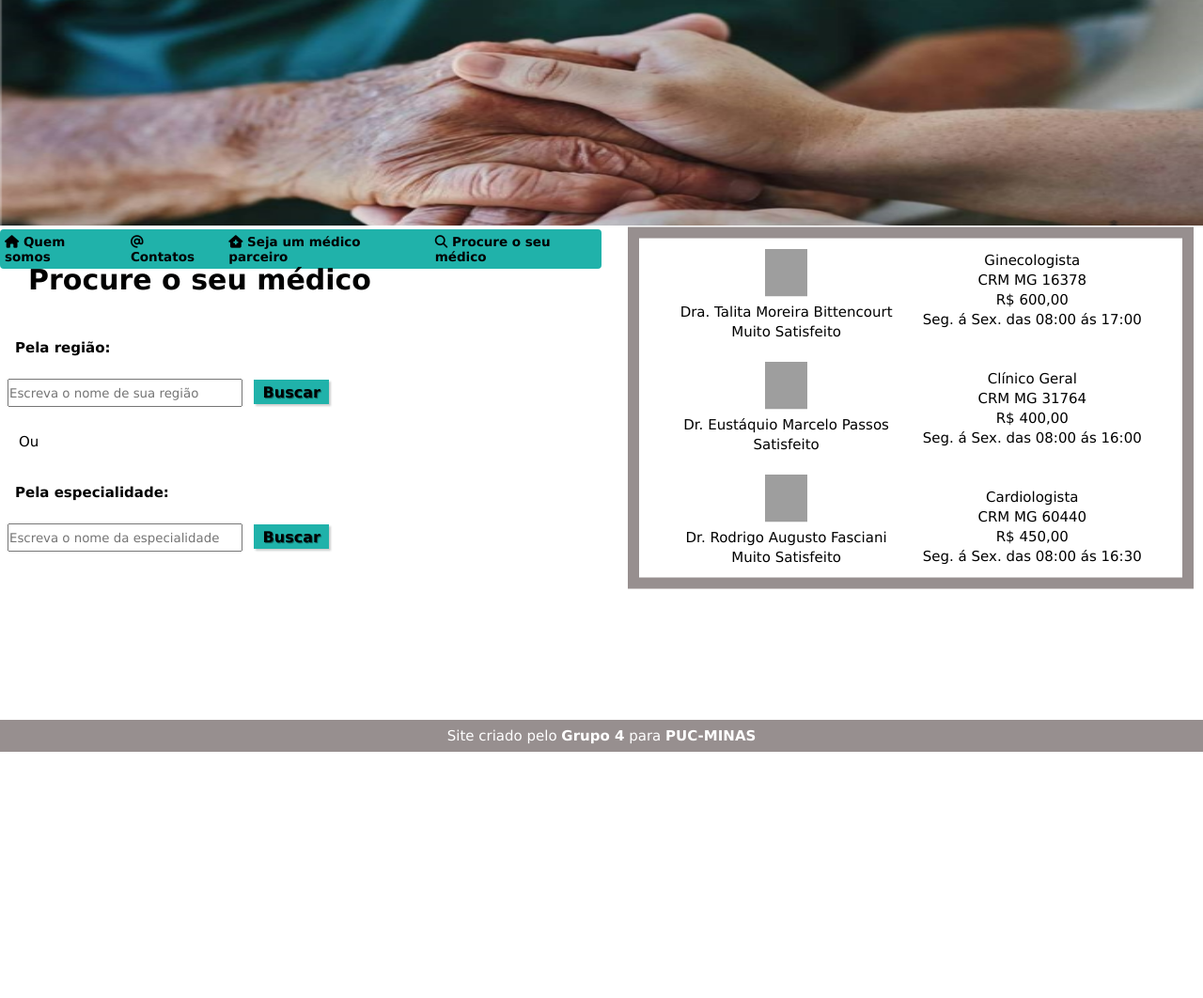
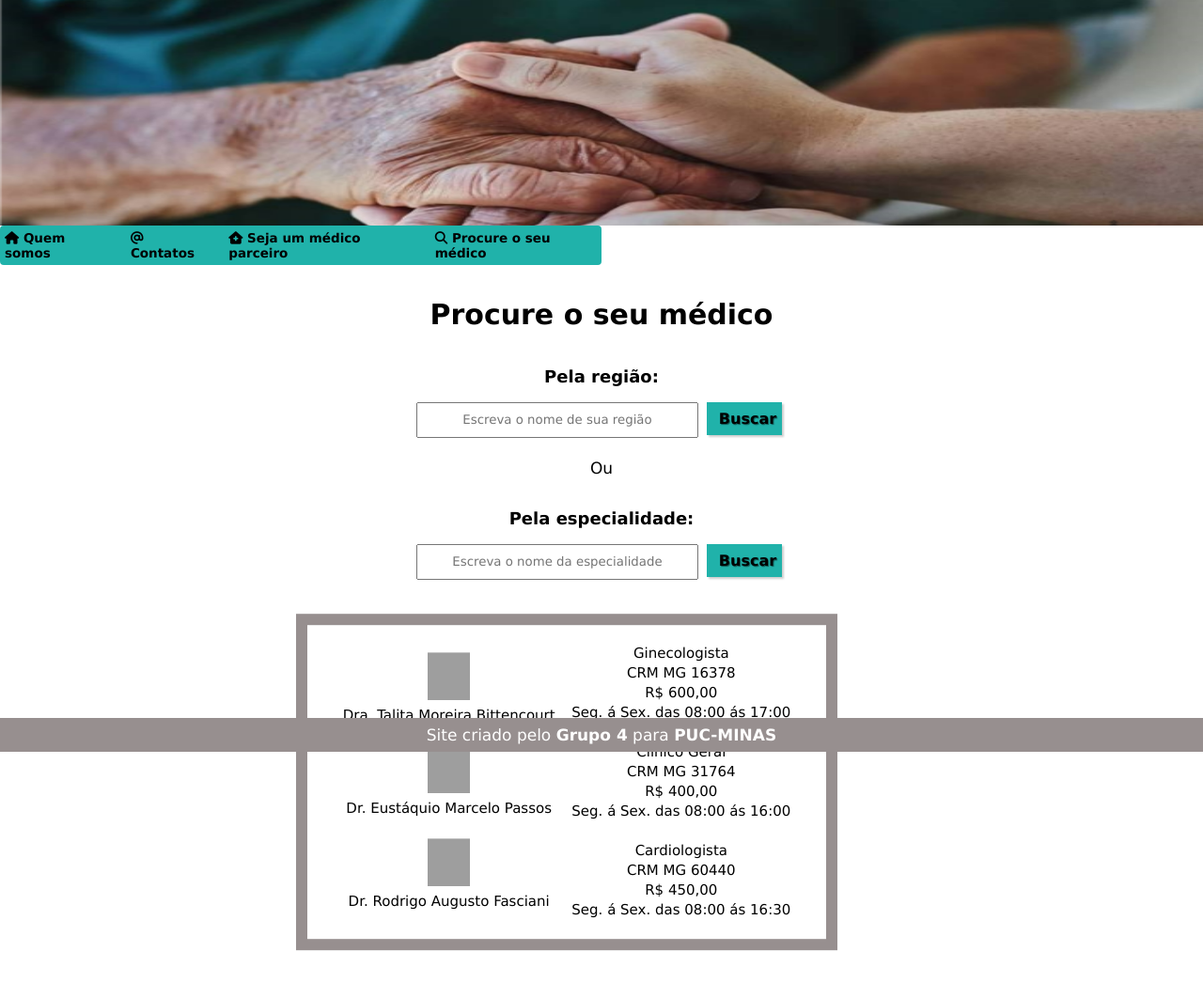
Before and after one commit to ICEI-PUC-Minas-PMV-ADS/MyDoctor, a PHP site: the page made by src/Procure seu médico/procure-medico.html in a window 1280 px wide. Shown: the whole page at 94% size. Before the commit the page ends 800 px from the top, so only its background shows below. Run offline with PHP 8.4, Linux system fonts and the light colour scheme; some libraries are stand-ins or nearby versions; grey boxes are pictures that could not be loaded.

Commit message:
tela procure seu medico

```diff
--- a/src/Procure seu médico/procure-medico.html
+++ b/src/Procure seu médico/procure-medico.html
@@ -6,75 +6,72 @@
     <meta http-equiv="X-UA-Compatible" content="IE=edge">
     <meta name="viewport" content="width=device-width, initial-scale=1.0">
     <title>Procure o seu médico</title>
-    <link rel="shortcut icon"  href="tempsnip.ico" type="image/x-icon">
     <link rel="stylesheet" href="/src/assets/styles/procure-medico.css">
+    <link rel="shortcut icon" href="tempsnip.ico" type="image/x-icon">
     <script src="https://kit.fontawesome.com/266440bda3.js" crossorigin="anonymous"></script>
-</head>
+    <script src="procure-medico.js" href="/src/Procure seu médico/procure-medico.js"></script>
+    </head>
 
 <body>
-    <header id="imagem-mydoctor" class="cabecalho">
-        <img src="/src/assets/imagens/imagem-header.PNG" alt="Cabeçalho My Doctor">
-        <section class="section-menu-cabecalho">
+    <header class="cabecalho">
+        <section id="imagem-mydoctor" class="secao1">
+            <img src="/src/assets/imagens/imagem-header.PNG" alt="Cabeçalho My Doctor">
+        </section>
+        <section class="secao2">
             <nav class="menu-cabecalho">
                 <a class="item-menu" href="/src/index.html"><i class="fa fa-home"></i> Quem somos</a>
-                <a class="item-menu" href="/src/Contatos do site/fale conosco.html"><i class="fa-solid fa-at"></i>
-                    Contatos</a>
-                <a class="item-menu" href="/src/Cadastro/cadastro.html"> <i class="fa-solid fa-house-medical"></i> Seja um
-                    médico parceiro</a>
-                <a class="item-menu" href="/src/Procure seu médico/procure-medico.html"><i class="fa fa-search"></i> Procure
-                    o seu médico</a>
+                <a class="item-menu" href="/src/Contatos do site//fale conosco.html"><i class="fa-solid fa-at"></i> Contatos</a>
+                <a class="item-menu" href="/src/Cadastro/cadastro.html"><i class="fa-solid fa-house-medical"></i> Seja um médico parceiro</a>
+                <a class="item-menu" href="/src/Procure seu médico/procure-medico.html"><i class="fa fa-search"></i> Procure o seu médico</a>
             </nav>
         </section>
     </header>
     <main class="corpo">
         <section class="secao3">
-            <h2 class="tit_2">Procure o seu médico</h2>
-            <h3 class="tit_3">Pela região:</h3>
-            <div id="divBusca">
-                <input type="text" id="txtBusca" placeholder="Escreva o nome de sua região" />
-                <button type="button" function="onClick">Buscar</button>
+            <h2 class="tit_1">Procure o seu médico</h2>
+            <h3 class="tit_2">Pela região:</h3>
+            <div id="Busca">
+                <input type="text" placeholder="Escreva o nome de sua região" />
+                <input type="button" name="botao-buscar" id="botao-buscar" value="Buscar"
+                class="botoes" onclick="pesquisarMedicos(event)" />
             </div>
             <p>Ou</p>
-            <h3 class="tit_4">Pela especialidade:</h3>
-            <div id="divBusca">
-                <input type="text" id="txtBusca" placeholder="Escreva o nome da especialidade" />
-                <button type="button" function="onClick">Buscar</button>
+            <h3 class="tit_3">Pela especialidade:</h3>
+            <div id="Busca2">
+                <input type="text" placeholder="Escreva o nome da especialidade" />
+                <input type="button" name="botao-buscar" id="botao-buscar2" value="Buscar"
+                class="botoes" onclick="pesquisarMedicos(event)" />
             </div>
         </section>
     </main>
     <section class="secao4">
-        <div class="flex-container">
-            <div class="flex-item1">
+        <div id="container">
+            <div id="flex-item1">
                 <div>
                     <img class="imgs1" src="/src/assets/imagens/Usuário.png" alt="Usuário">
                 </div>
                 <div>Dra. Talita Moreira Bittencourt</div>
-                <div>Muito Satisfeito</div>
                 <br>
                 <div>
                     <img class="imgs1" src="/src/assets/imagens/Usuário.png" alt="Usuário">
                 </div>
                 <div>Dr. Eustáquio Marcelo Passos</div>
-                <div>Satisfeito</div>
                 <br>
                 <div>
                     <img class="imgs1" src="/src/assets/imagens/Usuário.png" alt="Usuário">
                 </div>
                 <div>Dr. Rodrigo Augusto Fasciani</div>
-                <div>Muito Satisfeito</div>
             </div>
-            <div class="flex-item2">
+            <div id="flex-item2">
                 <div>Ginecologista</div>
                 <div>CRM MG 16378</div>
                 <div>R$ 600,00</div>
                 <div>Seg. á Sex. das 08:00 ás 17:00</div>
                 <br>
-                <br>
                 <div>Clínico Geral</div>
                 <div>CRM MG 31764</div>
                 <div>R$ 400,00</div>
                 <div>Seg. á Sex. das 08:00 ás 16:00</div>
-                <br>
                 <br>
                 <div>Cardiologista</div>
                 <div>CRM MG 60440</div>
--- /dev/null
+++ b/src/Procure seu médico/procure-medico.js
@@ -0,0 +1,25 @@
+var botao = document.getElementById('Buscar');
+var container = document.getElementById('#container');
+
+botao:addEventListener ('click', function() {
+
+  if('container'.style,display = 'block') {
+      'container'.style,display = 'none';
+  } else {
+      container.style.display = 'block'; //show
+  }
+
+});
+
+var botao = document.getElementById('Buscar2');
+var container = document.getElementById('#container');
+
+botao:addEventListener ('click', function() {
+
+  if('container'.style,display = 'block') {
+      'container'.style,display = 'none';
+  } else {
+      container.style.display = 'block'; //show
+  }
+
+});
--- a/src/assets/styles/procure-medico.css
+++ b/src/assets/styles/procure-medico.css
@@ -15,21 +15,20 @@ body{
     height: 240px;
 }
 
-.section-menu-cabecalho {
+.secao2{
     background-color: #20b2aa;
     width: 50%;
     border-radius: 4px;
-    gap: 1vw;
-}
+ }
 
-.menu-cabecalho {
+.menu-cabecalho{
     display: flex;
     justify-content: center;
     align-items: center;
     gap: 1vw;
 }
 
-.item-menu {
+.item-menu{
     color: black;
     font-size: min(13.5px, 2.2vw);
     border: 0;
@@ -40,7 +39,7 @@ body{
     font-family: Verdana, Geneva, Tahoma, sans-serif;
 }
 
-.item-menu:hover {
+.item-menu:hover{
     background-color: #87f387;
     color: white
 }
@@ -50,88 +49,98 @@ body{
     height: auto;
 }
 
-.tit_2{
+.tit_1{
     font-family: Verdana, Geneva, Tahoma, sans-serif;
     font-size: 30px;
     margin: 10px 0 0 0;
-    padding: 30px;
-    text-align: left;
+    padding: 25px;
+    text-align: center;
 }
 
-.tit_3{
+.tit_2{
     font-family: Verdana, Geneva, Tahoma, sans-serif;
-    font-size: 15px;
-    padding: 16px;
-    text-align: left;
+    font-size: 18px;
+    padding: 12.5px;
+    text-align: center;
+}
+
+#Busca{
+    text-align: center;
+    margin: 0;
+}
+
+#Busca2{
+    text-align: center;
+    margin: 0;
 }
 
 input{
-    width: 250px;
-    height: 30px;
+    width: 300px;
+    height: 38px;
     font-family: Verdana, Geneva, Tahoma, sans-serif;
-    margin: 8px;
+    text-align: center;
 }
 
-button{
+.botoes{
     font-size: 1.0em;
     background-color: #20b2aa;
     border: 0;
     margin-top: 0.5em;
     color: black;
-    padding: 0.2em 0.6em;
+    padding: 0.4em 0.8em;
     box-shadow: 2px 2px 2px rgba(0,0,0,0.2);
     text-shadow: 1px 1px 1px rgb(0,0,0,0.5);
     font-family: Verdana, Geneva, Tahoma, sans-serif;
     font-weight: bold;
     cursor: pointer;
+    margin: 5px;
+    width: 80px;
+    height: 35px;
 }
 
-button:hover{
+.botoes:hover{
     background-color: #87f387;
     color: white;
 }
 
 p{
     font-family: Verdana, Geneva, Tahoma, sans-serif;
-    font-size: 15px;
-    margin: auto;
+    font-size: 17px;
     padding: 20px;
-    text-align: left;
+    text-align: center;
 }
 
-.tit_4{
+.tit_3{
     font-family: Verdana, Geneva, Tahoma, sans-serif;
-    font-size: 15px;
-    margin: auto;
-    padding: 16px;
-    text-align: left;
+    font-size: 18px;
+    padding: 12.5px;
+    text-align: center;
 }
 
-.flex-container{
+#container{
     display: flex;
-    float: right;
-    transform: translateY(-110%);
+    position: relative;
+    left: 300px;
+    transform: translateY(-10%);
     font-family: Verdana, Geneva, Tahoma, sans-serif;
     background-color: white;
-    padding: 11px;
-    margin: 70px 10px 10px 10px;
+    padding: 20px;
+    margin: 70px 15px 15px 15px;
     border: 12px solid #978f8f;
-    width: 47%;
+    width: 45%;
 
     /*ALINHAMENTO DO EIXO PRINCIPAL*/
     justify-content: space-evenly;
 
-    /*ALINHAMENTO DO EIXO EIXO CRUZADO*/
+    /*ALINHAMENTO DO EIXO CRUZADO*/
     align-items: center;
 }
 
-.flex-container>div{
-    background-color: white;
+#container>div{
     text-align: center;
     line-height: 21px;
     font-size: 15px;
 }
-
 
 .imgs1{
     width: 20%;
```
Also changed, not shown: src/Procure seu médico/tempsnip.ico (deleted).
